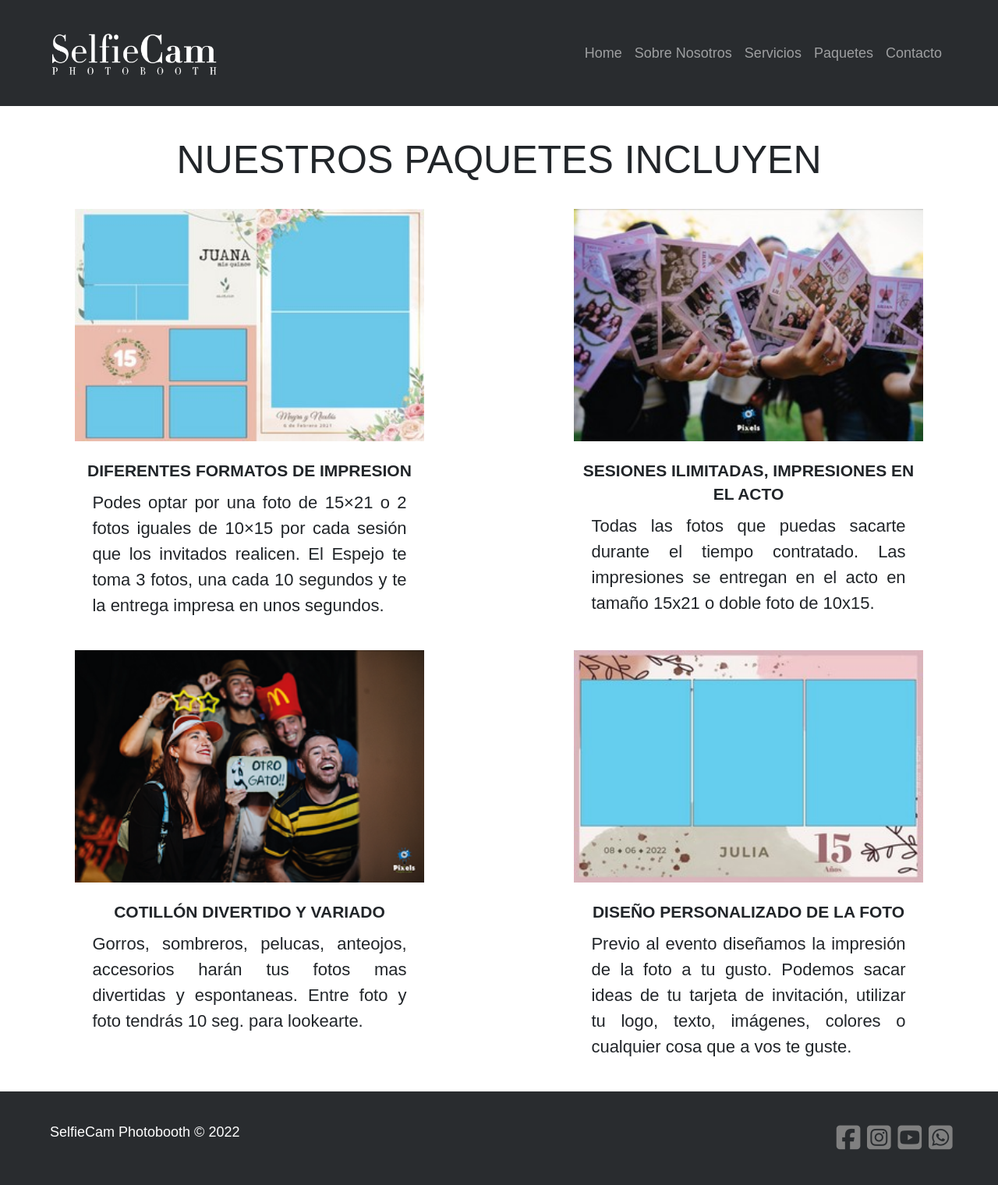
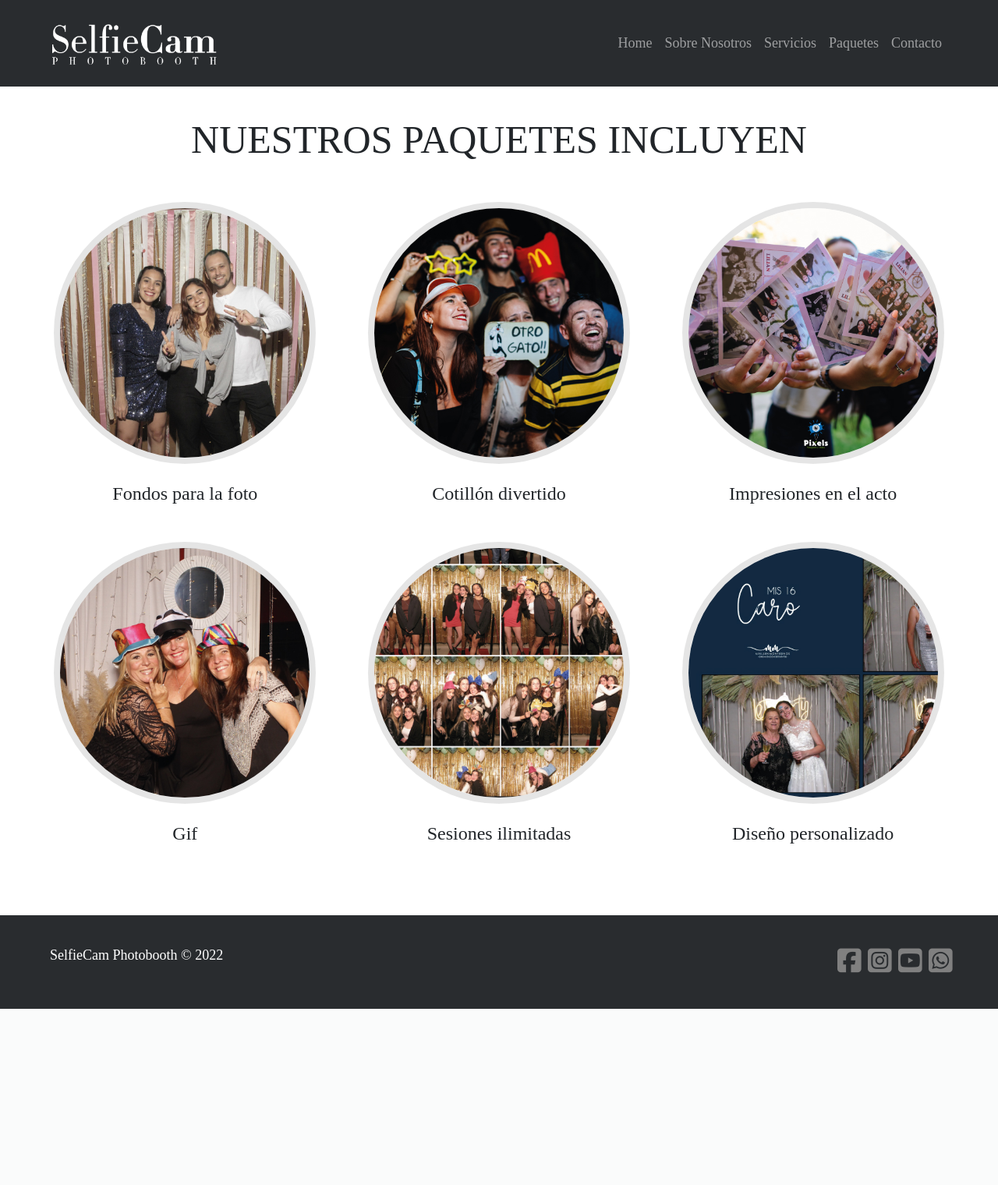
Before and after one commit to mariogzabala/mario-zabala-selfiecam, a PHP site: page /views/packages.html in a window 1280 px wide. Shown: the whole page at 78% size. After the commit the page ends 1294 px from the top, so only its background shows below. Run offline with PHP 8.4, Linux system fonts and the light colour scheme; some libraries are stand-ins or nearby versions.

Commit message:
Add bootstrap in packages.html and others changes

```diff
--- a/css/style.css
+++ b/css/style.css
@@ -27,7 +27,7 @@ header {
   background-color: #292c2f;
   width: 100%;
   text-align: left;
-  padding: 3% 5%;
+  padding: 2% 5%;
   font-size: 18px; }
 
 .navbar-expand-lg .navbar-collapse {
@@ -283,47 +283,57 @@ footer {
     width: 100%;
     padding: 5% 0%; } }
 
-.mainPackage {
-  display: grid;
-  grid-template-columns: 50% 50%;
-  grid-template-rows: auto auto auto;
-  grid-template-areas: "packageEncabezado packageEncabezado" "format prints" "confeti design";
+.page-section {
+  padding: 1rem 3rem;
+  overflow: hidden; }
+
+.container {
   width: 100%;
-  justify-items: center; }
+  padding-right: var(--bs-gutter-x, 0.75rem);
+  padding-left: var(--bs-gutter-x, 0.75rem);
+  margin-right: auto;
+  margin-left: auto; }
 
-.packageEncabezado {
-  grid-area: packageEncabezado;
-  width: 100%; }
+.row {
+  --bs-gutter-x: 1.5rem;
+  --bs-gutter-y: 0;
+  display: flex;
+  flex-wrap: wrap;
+  margin-top: calc(-1 * var(--bs-gutter-y));
+  margin-right: calc(-0.5 * var(--bs-gutter-x));
+  margin-left: calc(-0.5 * var(--bs-gutter-x)); }
 
-.format, .prints, .confeti, .design {
-  grid-area: format prints confeti design;
-  width: 70%; }
+.col-lg-4 {
+  flex: 0 0 auto;
+  width: 33.33333333%; }
 
-article img {
-  width: 100%;
-  padding-bottom: 5%; }
+.pack {
+  margin-bottom: 3rem;
+  text-align: center; }
+  .pack img {
+    width: 21rem;
+    height: 21rem;
+    border: 0.5rem solid rgba(0, 0, 0, 0.1); }
+  .pack h4 {
+    margin-top: 1.5rem;
+    margin-bottom: 0; }
 
-article h3 {
-  font-size: 21px;
-  text-transform: uppercase; }
+.mx-auto {
+  margin-right: auto !important;
+  margin-left: auto !important; }
 
-.confeti, .design {
-  margin-top: 4%; }
+.rounded-circle {
+  border-radius: 50% !important; }
 
 @media (max-width: 768px) {
-  .mainPackage {
-    display: grid;
-    grid-template-columns: 100%;
-    grid-template-rows: auto;
-    grid-template-areas: "encabezadoService" "textoEncabezadoService" "imgEspejoService" "imgTotemService" "button";
-    width: 100%;
-    display: flex;
-    flex-direction: column;
-    flex-wrap: nowrap; }
-  section article.format, section article.prints, section article.confeti, section article.design {
-    grid-area: format prints confeti design;
-    width: 100%;
-    margin-bottom: 5%; } }
+  .col-md-12 {
+    width: 100%; }
+  .page-section {
+    padding: 1rem 0;
+    overflow: hidden; }
+  .pack img {
+    width: 18rem;
+    height: 18rem; } }
 
 .mainContact {
   display: grid;
@@ -393,7 +403,7 @@ article h3 {
   margin: 0px;
   padding: 0px;
   box-sizing: border-box;
-  font-family: "Manjari", sans-serif; }
+  font-family: "Montserrat"; }
 
 .align, h1, h2, h3 {
   text-align: center; }
@@ -403,17 +413,19 @@ h1 {
   font-size: 50px; }
 
 h2 {
-  margin-bottom: 2%; }
+  margin-bottom: 2%;
+  font-size: 1.7rem; }
 
 h3 {
   font-weight: bold;
   line-height: 30px;
-  margin-bottom: 2%; }
+  margin-bottom: 2%;
+  font-size: 1.5rem; }
 
 p {
   text-align: justify;
   padding: 0% 5%;
-  font-size: 22px; }
+  font-size: 20px; }
 
 .button {
   grid-area: button;
--- a/scss/_header.scss
+++ b/scss/_header.scss
@@ -34,7 +34,7 @@ header {
 	background-color: $headerColor;
 	width: 100%;
 	text-align: left;
-	padding: 3% 5%;
+	padding: 2% 5%;
 	font-size: 18px;
 }
 .navbar-expand-lg {
--- a/scss/_packages.scss
+++ b/scss/_packages.scss
@@ -1,53 +1,60 @@
-.mainPackage {
-    display: grid;
-    grid-template-columns: 50% 50%;
-    grid-template-rows: auto auto auto;
-    grid-template-areas:
-    "packageEncabezado packageEncabezado" "format prints" "confeti design";
-    width: 100%;
-    justify-items: center;
+
+.page-section {
+	padding: 1rem 3rem;
+	overflow: hidden;
 }
-.packageEncabezado {
-    grid-area: packageEncabezado;
-    width: 100%;
+.container {
+	width: 100%;
+	padding-right: var(--bs-gutter-x, 0.75rem);
+	padding-left: var(--bs-gutter-x, 0.75rem);
+	margin-right: auto;
+	margin-left: auto;
 }
-
-.format, .prints, .confeti, .design {
-    grid-area: format prints confeti design;
-    width: 70%;
+.row {
+	--bs-gutter-x: 1.5rem;
+	--bs-gutter-y: 0;
+	display: flex;
+	flex-wrap: wrap;
+	margin-top: calc(-1 * var(--bs-gutter-y));
+	margin-right: calc(-0.5 * var(--bs-gutter-x));
+	margin-left: calc(-0.5 * var(--bs-gutter-x));
 }
-
-article {
-    img {
-        width: 100%;
-        padding-bottom: 5%;
-    }
-    h3 {
-        font-size: 21px;
-        text-transform: uppercase;
-    }
+.col-lg-4 {
+	flex: 0 0 auto;
+	width: 33.33333333%;
 }
-
-.confeti, .design {
-    margin-top: 4%;
+.pack {
+	margin-bottom: 3rem;
+	text-align: center;
+	img {
+		width: 21rem;
+		height: 21rem;
+		border: 0.5rem solid rgba(0, 0, 0, 0.1);
+	}
+	h4 {
+		margin-top: 1.5rem;
+		margin-bottom: 0;
+	}
 }
-
+.mx-auto {
+	margin-right: auto !important;
+	margin-left: auto !important;
+}
+.rounded-circle {
+	border-radius: 50% !important;
+}
 @media (max-width: 768px) {
-	.mainPackage {
-		display: grid;
-		grid-template-columns: 100%;
-		grid-template-rows: auto;
-		grid-template-areas: "encabezadoService" "textoEncabezadoService" "imgEspejoService" "imgTotemService" "button";
+	.col-md-12 {
 		width: 100%;
-		display: flex;
-		flex-direction: column;
-		flex-wrap: nowrap;
 	}
-	section {
-		article.format, article.prints, article.confeti, article.design {
-			grid-area: format prints confeti design;
-			width: 100%;
-			margin-bottom: 5%;
+	.page-section {
+		padding: 1rem 0;
+		overflow: hidden;
+	}
+	.pack {
+		img {
+			width: 18rem;
+			height: 18rem;
 		}
 	}
 }
--- a/scss/estilo.scss
+++ b/scss/estilo.scss
@@ -12,8 +12,7 @@ $estlioGeneral:(
 	margen: 0px,
 	padding: 0px,
 	boxSizing: border-box,
-	fuente: ('Manjari', sans-serif)
-
+	fuente: ('Montserrat')
 );
 * {
 	margin: map-get($estlioGeneral, margen);
@@ -34,17 +33,19 @@ h1 {
 h2 {
 	@extend .align;
 	margin-bottom: 2%;
+	font-size: 1.7rem;
 }
 h3 {
 	@extend .align;
 	font-weight: bold;
 	line-height: 30px;
 	margin-bottom: 2%;
+	font-size: 1.5rem;
 }
 p {
 	text-align: justify;
 	padding: 0% 5%;
-	font-size: 22px;
+	font-size: 20px;
 }
 .button {
 	grid-area: button;
--- a/views/packages.html
+++ b/views/packages.html
@@ -36,30 +36,52 @@
     </header>
         <!--MAIN  -->
     <main>
-        <section class="mainPackage">
         <div class="packageEncabezado">
             <h1>NUESTROS PAQUETES INCLUYEN</h1>
         </div>
-            <article class="format">
-                <img class="img-fluid" src="../assets/img/format.jpg" alt="formatos" data-aos="flip-left">
-                <h3>Diferentes formatos de impresion</h3>
-                <p>Podes optar por una foto de 15×21 o 2 fotos iguales de 10×15 por cada sesión que los invitados realicen. El Espejo te toma 3 fotos, una cada 10 segundos y te la entrega impresa en unos segundos.</p>
-            </article>
-            <article class="prints">
-                <img class="img-fluid" src="../assets/img/prints.jpg" alt="impresiones" data-aos="flip-right">
-                <h3>Sesiones ilimitadas, Impresiones en el acto</h3>
-                <p>Todas las fotos que puedas sacarte durante el tiempo contratado. Las impresiones se entregan en el acto en tamaño 15x21 o doble foto de 10x15.</p>
-            </article>
-            <article class="confeti">
-                <img class="img-fluid" src="../assets/img/confeti.jpg" alt="cotillón" data-aos="flip-left">
-                <h3>Cotillón divertido y variado</h3>
-                <p>Gorros, sombreros, pelucas, anteojos, accesorios harán tus fotos mas divertidas y espontaneas. Entre foto y foto tendrás 10 seg. para lookearte.</p>
-            </article>
-            <article class="design">
-                <img class="img-fluid" src="../assets/img/template.jpg" alt="Diseño_personalizado" data-aos="flip-right">
-                <h3>Diseño personalizado de la foto</h3>
-                <p>Previo al evento diseñamos la impresión de la foto a tu gusto. Podemos sacar ideas de tu tarjeta de invitación, utilizar tu logo, texto, imágenes, colores o cualquier cosa que a vos te guste.</p>
-            </article>
+        <section class="page-section">
+            <div class="container"></div>
+                <div class="row">
+                    <div class="col-lg-4 col-md-12">
+                        <div class="pack">
+                            <img class="mx-auto rounded-circle" data-aos="zoom-in" src="../assets/img/fondos.jpg" alt="fondos"/>
+                        <h4>Fondos para la foto</h4>
+                        </div>
+                    </div>
+                    <div class="col-lg-4 col-md-12">
+                        <div class="pack">
+                            <img class="mx-auto rounded-circle" data-aos="zoom-in" src="../assets/img/cotillon.jpg" alt="cotillon"/>
+                            <h4>Cotillón divertido</h4>
+                        </div>
+                    </div>
+                    <div class="col-lg-4 col-md-12">
+                        <div class="pack">
+                            <img class="mx-auto rounded-circle" data-aos="zoom-in" src="../assets/img/impresiones.jpg" alt="impresiones"/>
+                            <h4>Impresiones en el acto</h4>
+                        </div>
+                    </div>
+                </div>
+                <div class="row">
+                    <div class="col-lg-4 col-md-12">
+                        <div class="pack">
+                            <img class="mx-auto rounded-circle" data-aos="zoom-in" src="../assets/img/gif.jpg" alt="gif"/>
+                            <h4>Gif</h4>
+                        </div>
+                    </div>
+                    <div class="col-lg-4 col-md-12">
+                        <div class="pack">
+                            <img class="mx-auto rounded-circle" data-aos="zoom-in" src="../assets/img/sesiones.jpg" alt="sesiones"/>
+                            <h4>Sesiones ilimitadas</h4>
+                        </div>
+                    </div>
+                    <div class="col-lg-4 col-md-12">
+                        <div class="pack">
+                            <img class="mx-auto rounded-circle" data-aos="zoom-in" src="../assets/img/diseño.jpg" alt="diseño"/>
+                            <h4>Diseño personalizado</h4>
+                        </div>
+                    </div>
+                </div>
+            </div>
         </section>
     </main>
         <!-- FOOTER -->
```
Also changed, not shown: assets/img/cotillon.jpg (added), assets/img/diseño.jpg (added), assets/img/fondos.jpg (added), assets/img/gif.jpg (added), assets/img/impresiones.jpg (added), assets/img/sesiones.jpg (added). Lines whose indentation alone changed are shown as unchanged.
